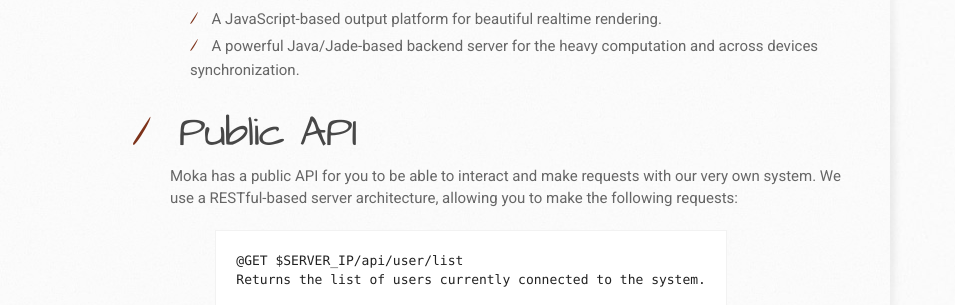
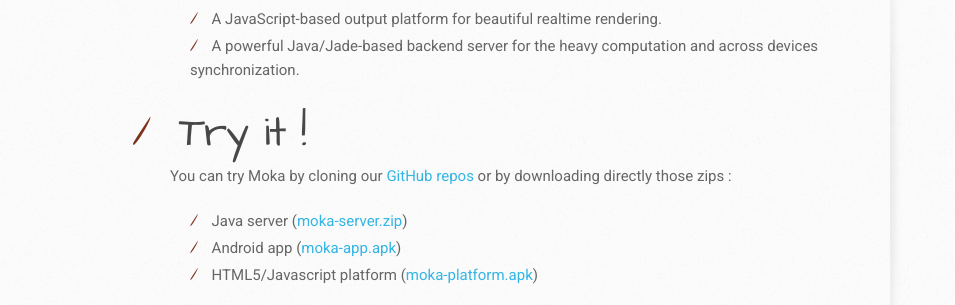
Before and after one commit to themokaproject/themokaproject.github.io, a plain HTML site: page index.html in a window 1280 px wide. Shown: the part 359-664 px from the top of the page, 0-955 px from the left. Drawn offline with Linux system fonts and the light colour scheme.

Commit message:
Add download links

```diff
--- a/index.html
+++ b/index.html
@@ -38,6 +38,21 @@
             <li>A JavaScript-based output platform for beautiful realtime rendering.</li>
             <li>A powerful Java/Jade-based backend server for the heavy computation and across devices synchronization.</li>
           </ul>
+
+          <h1>
+            <a name="download" class="anchor" href="#about-moka"><span class="octicon octicon-link"></span></a>Try it !
+          </h1>
+
+          <p>
+            You can try Moka by cloning our <a href="http://github.com/themokaproject">GitHub repos</a> or by downloading directly those zips :
+          </p>
+
+          <ul>
+            <li>Java server (<a href="downloads/moka-server.zip">moka-server.zip</a>)</li>
+            <li>Android app (<a href="downloads/moka-app.apk">moka-app.apk</a>)</li>
+            <li>HTML5/Javascript platform (<a href="downloads/moka-platform.zip">moka-platform.apk</a>)</li>
+          </ul>
+
 
           <h1>
             <a name="public-api" class="anchor" href="#public-api"><span class="octicon octicon-link"></span></a>Public API
```
Also changed, not shown: 3 other files.
